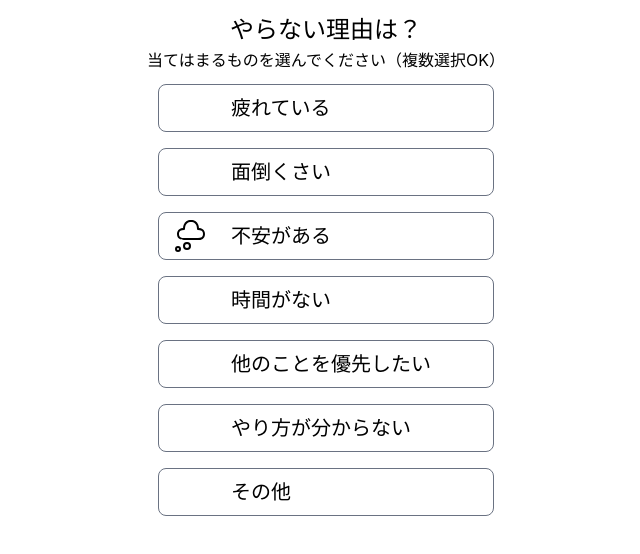
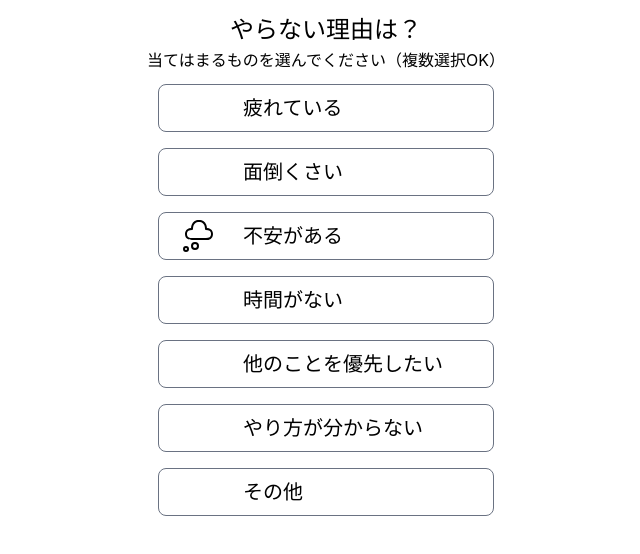
Before and after one commit to risa-h1108/Miru, a React (Vite) app: page /reason in a window 1280 px wide. Shown: the top 554 px of the page, without its empty margins (314-954 px from the left). Built offline with nearby package versions, Linux system fonts and the light colour scheme; some icons are missing.

Commit message:
style:理由選択カード内のラベルを左寄せに変更、アイコンとラベルの両左側の隙間を変更

```diff
--- a/src/pages/Reason.tsx
+++ b/src/pages/Reason.tsx
@@ -13,7 +13,7 @@ const reasonGridBase = "grid gap-x-4 gap-y-4 px-6 mb-4 mt-3 max-w-sm mx-auto";
 //w-full:親要素の幅いっぱい広がる、pl:padding-leftの略（内側の余白-左、アイコンの左余白）
 //gap:子要素全部の間に隙間を作る(今回はアイコンとラベルしか子要素ないから、その間に隙間ができる)
 const reasonCardsBase =
-  "border border-gray-500 rounded-lg w-full h-12 flex items-center pl-3 gap-5 text-xl";
+  "border border-gray-500 rounded-lg w-full h-12 flex items-center pl-5 gap-6 text-xl";
 
 // 理由カードの選択肢一覧
 const reasonList: Cards[] = [
@@ -68,9 +68,9 @@ export default function ReasonChoice() {
             {/* アイコンの表示 */}
             <Icon icon={item.icon} width={40} height={40} />
 
-            {/* ラベル（「疲れている」など）の表示 残りのスペースを全部もらい、その中で中央寄せにする */}
-
-            <span className="flex items-center">{item.label}</span>
+            {/* ラベル（「疲れている」など）の表示*/}
+            {/* 「ラベルの部分」と明確にしておくため、spanタグを記載 */}
+            <span>{item.label}</span>
           </div>
         ))}
       </div>
```
